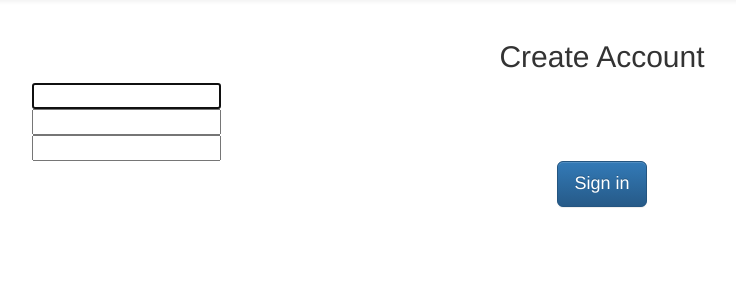
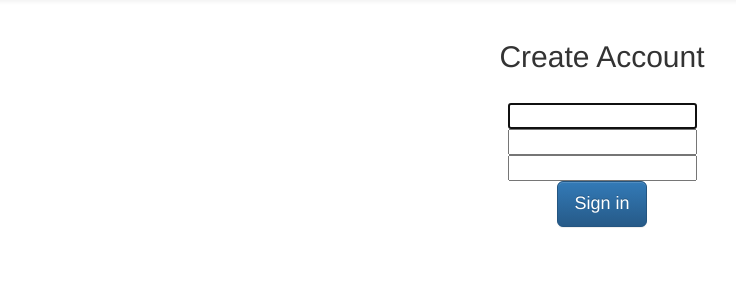
Before and after one commit to DrkSephy/lehman-hackathon, a Django app: page /register/ in a window 1280 px wide. Shown: the part 52-352 px from the top of the page, without its empty margins (38-774 px from the left). Run offline with Django 3.2, Linux system fonts and the light colour scheme; some libraries are stand-ins or nearby versions.

Commit message:
register.html: Centering registration form

```diff
--- a/app/hack/templates/register.html
+++ b/app/hack/templates/register.html
@@ -13,34 +13,35 @@
 	{% include 'base.html' %}
 
     <div class='container text-center'>
+        <h2 class="form-signin-heading">Create Account</h2>
+        <br>
     	<form class="form-signin" method="post" action="{% url 'hack.views.login' %}" role="form">
         {% csrf_token %}
         {% load bootstrap %}
-    <h2 class="form-signin-heading">Create Account</h2>
 
         <table>
         <tr>
 
-        <td>{{ form.username | bootstrap_horizontal}}</td>
+            <td class="container text-center">{{ form.username | bootstrap_horizontal}}</td>
         </tr>
 
 
         <tr>
 
-        <td>{{ form.password1 | bootstrap}}</td>
+            <td class="container text-center">{{ form.password1 | bootstrap_horizontal }}</td>
         </tr>
+
         <tr>
 
-        <td>{{ form.password2 | bootstrap }}</td>
+            <td class="container text-center" >{{ form.password2 | bootstrap_horizontal }}</td>
         </tr>
+
         </table>
         {{msg}}
 
         <button class="btn btn-lg btn-primary" type="submit">Sign in</button>
         <input type="hidden" name="next" value="{{ next }}" />
         </form>
-
-    </div>
     </div>
 
 </body>
```
Lines whose indentation alone changed are shown as unchanged.
